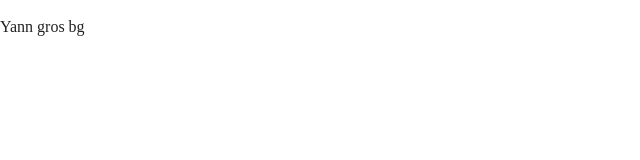
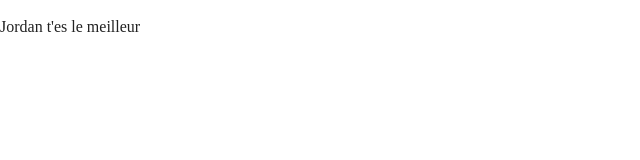
Before and after one commit to YannL98/Devops, a website built with webpack: page index.html in a window 1280 px wide. Shown: the full height of the page, 0-640 px from the left. Built offline with nearby package versions, Linux system fonts and the light colour scheme.

Commit message:
what are you doing step bro

```diff
--- a/index.html
+++ b/index.html
@@ -26,7 +26,7 @@
 <body>
 
   <!-- Add your site or application content here -->
-  <p>Yann gros bg</p>
+  <p>Jordan t'es le meilleur</p>
   <script src="js/vendor/modernizr-3.11.8.min.js"></script>
   <script src="js/app.js"></script>
 
```
